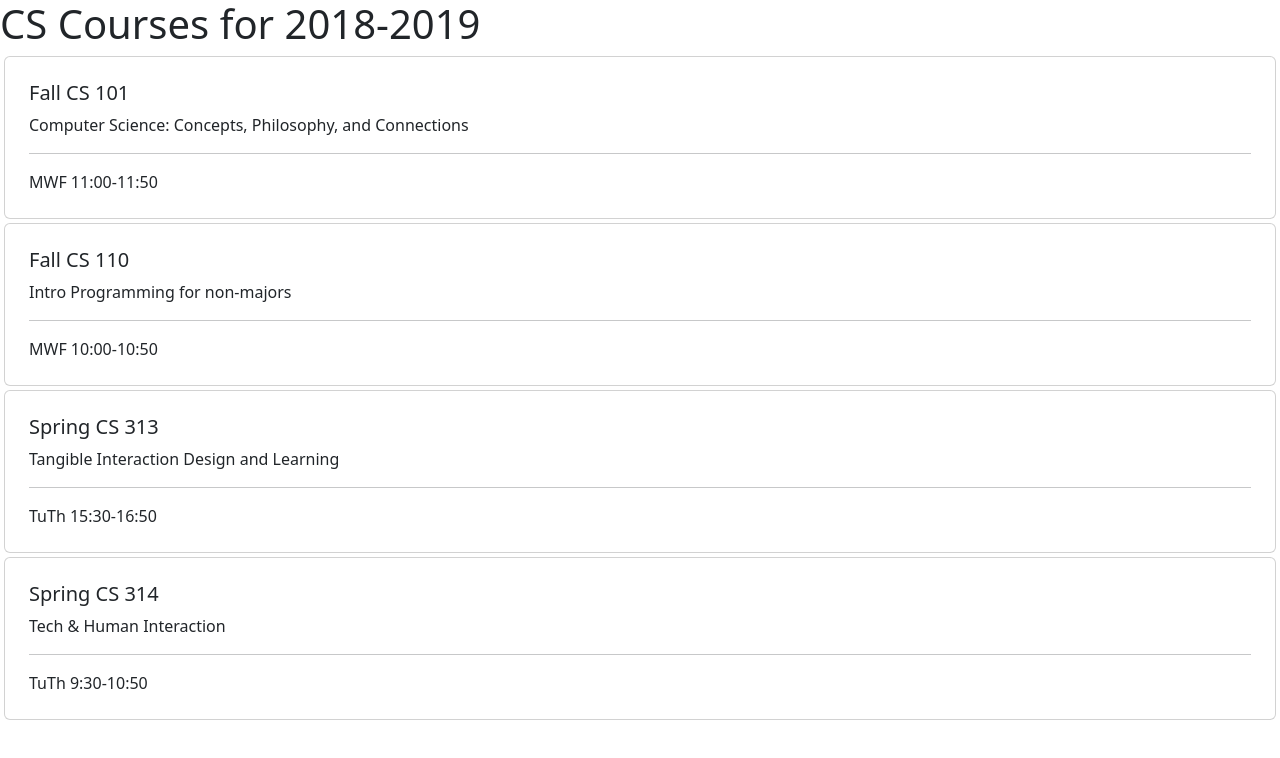
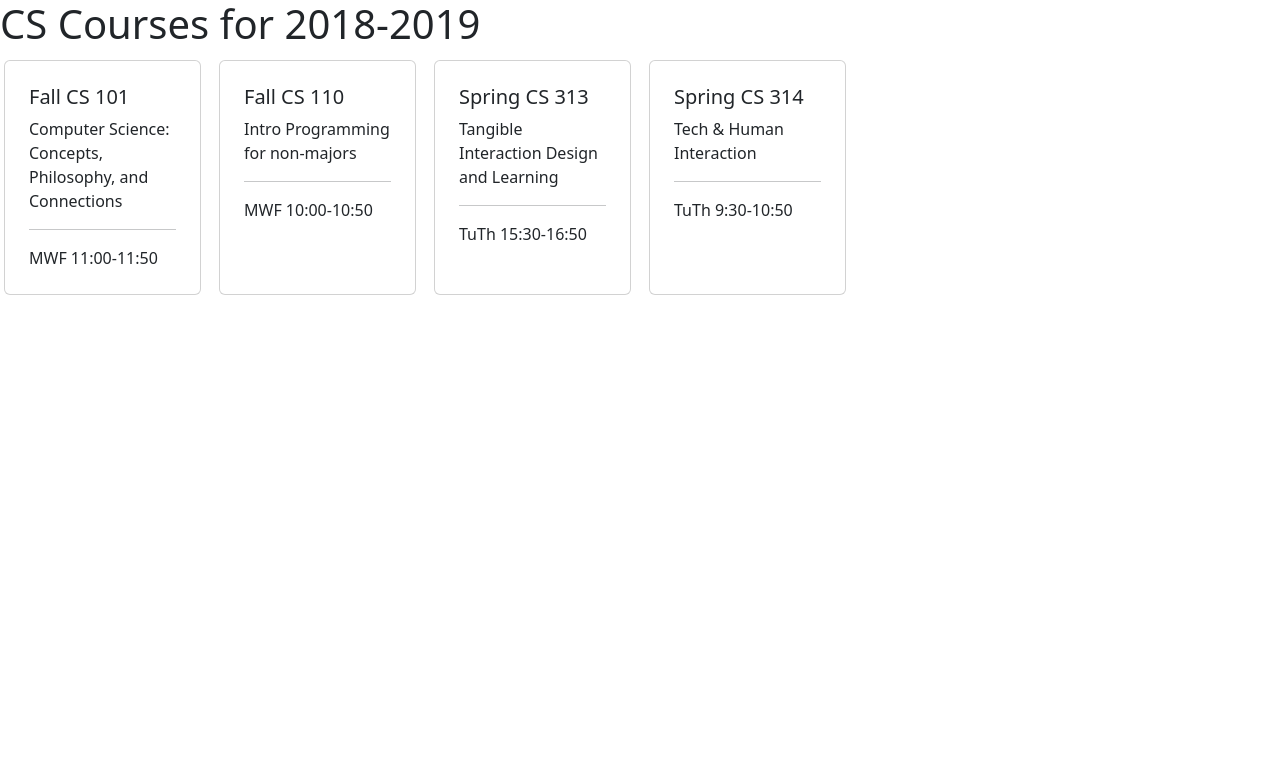
Before and after one commit to jasmey/rapidprotosched, a React (Vite) app: page / in a window 1280 px wide. Shown: the top 758 px of the page. Built offline with nearby package versions, Linux system fonts and the light colour scheme.

Commit message:
finally fixed the card horizonalness issue

```diff
--- a/src/App.jsx
+++ b/src/App.jsx
@@ -3,8 +3,8 @@ import logo from "./logo.svg";
 import "./App.css";
 import Banner from "./components/banner.jsx";
 import CardList from "./components/cardlist.jsx";
-import "bootstrap/dist/css/bootstrap.min.css";
-import "bootstrap-icons/font/bootstrap-icons.css";
+// import "bootstrap/dist/css/bootstrap.min.css";
+// import "bootstrap-icons/font/bootstrap-icons.css";
 
 const schedule = {
   title: "CS Courses for 2018-2019",
@@ -44,8 +44,12 @@ const App = () => {
 
   return (
     <section>
-      <Banner title={bannerTitle} />
-      <CardList courseList={Object.values(schedule.courses)} />
+      <div>
+        <Banner title={bannerTitle} />
+      </div>
+      <div>
+        <CardList courseList={Object.values(schedule.courses)} />
+      </div>
     </section>
   );
 };
--- a/src/components/cardlist.css
+++ b/src/components/cardlist.css
@@ -1,4 +1,5 @@
 .course-list {
   display: grid;
-  grid-template-rows: repeat(auto-fill, 14rem);
+  grid-template-columns: repeat(6, 1fr);
+  grid-gap: 10px;
 }
--- a/src/components/cardlist.jsx
+++ b/src/components/cardlist.jsx
@@ -1,5 +1,5 @@
 import Card from "./card.jsx";
-import "./card.css";
+import "./cardlist.css";
 import "bootstrap/dist/css/bootstrap.min.css";
 import "bootstrap-icons/font/bootstrap-icons.css";
 
```
